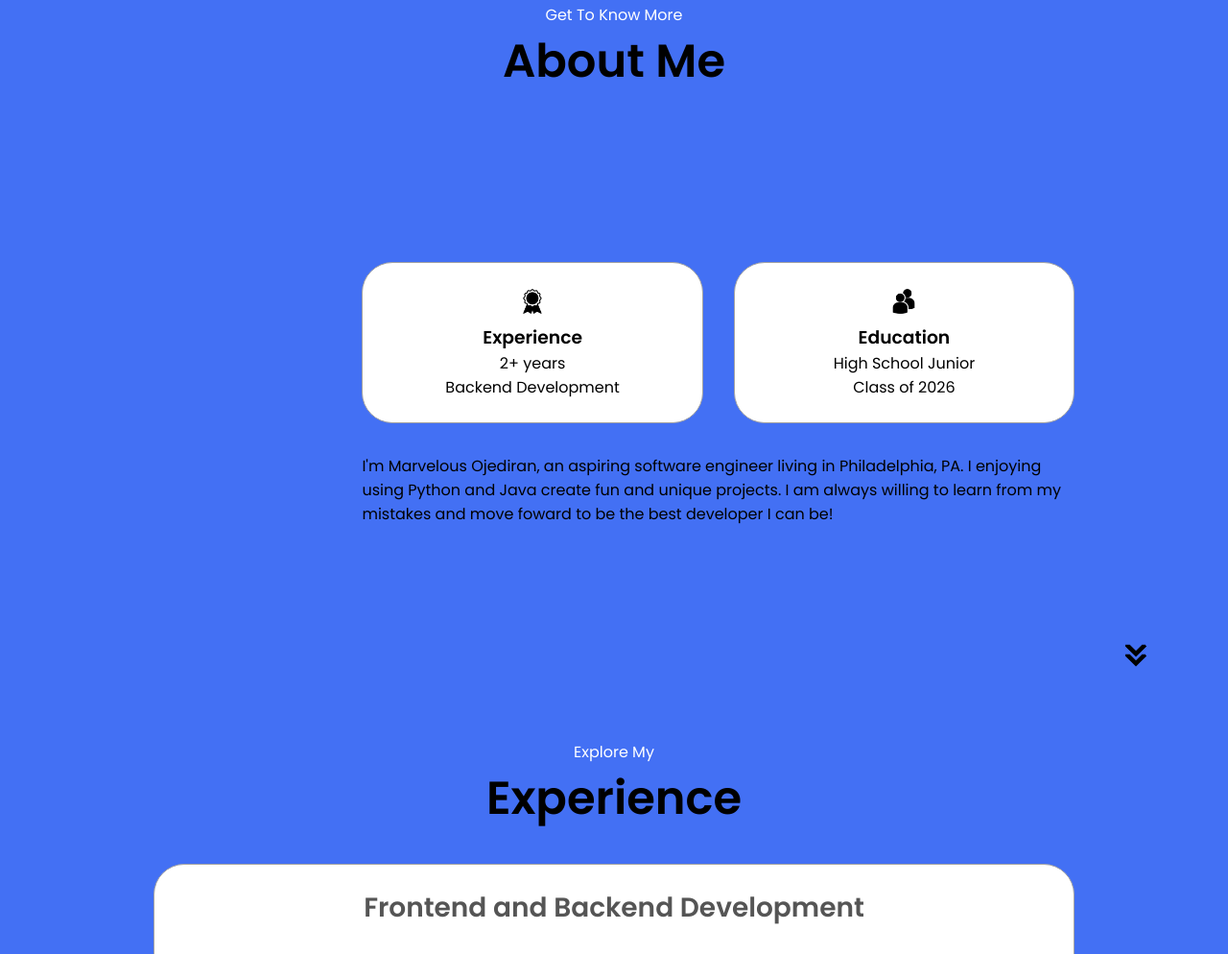
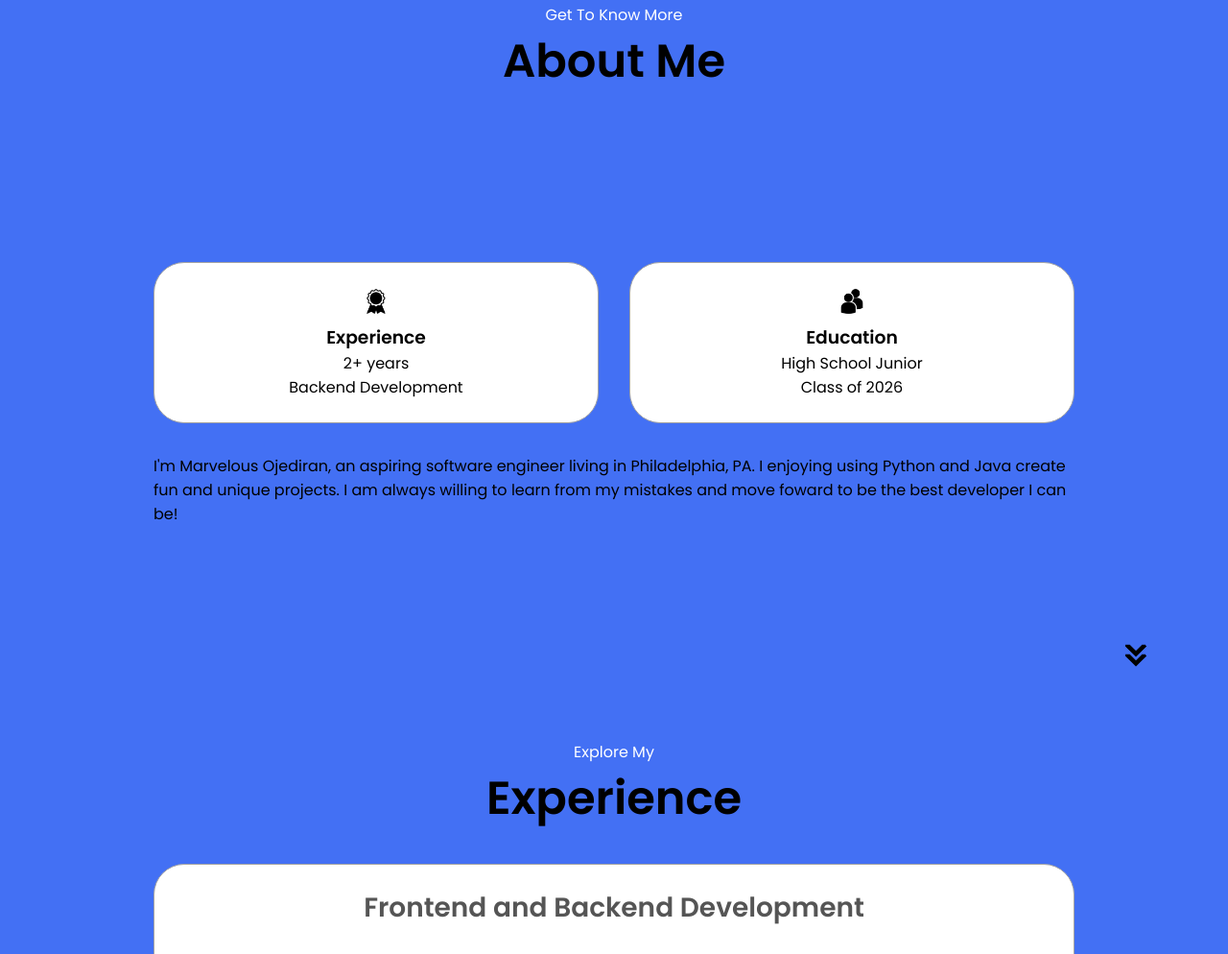
Before and after one commit to MarvelousOjediran/MarvelousOjediran.github.io, a plain HTML site: page index.html in a window 1280 px wide. Shown: the part 925-1919 px from the top of the page at 96% size. Drawn offline with Linux system fonts and the light colour scheme.

Commit message:
Update index.html

```diff
--- a/index.html
+++ b/index.html
@@ -76,9 +76,6 @@
       <p class="section__text__p1">Get To Know More</p>
       <h1 class="title">About Me</h1>
       <div class="section-container">
-        <div class="section__pic-container">
-
-        </div>
         <div class="about-details-container">
           <div class="about-containers">
             <div class="details-container">
```
